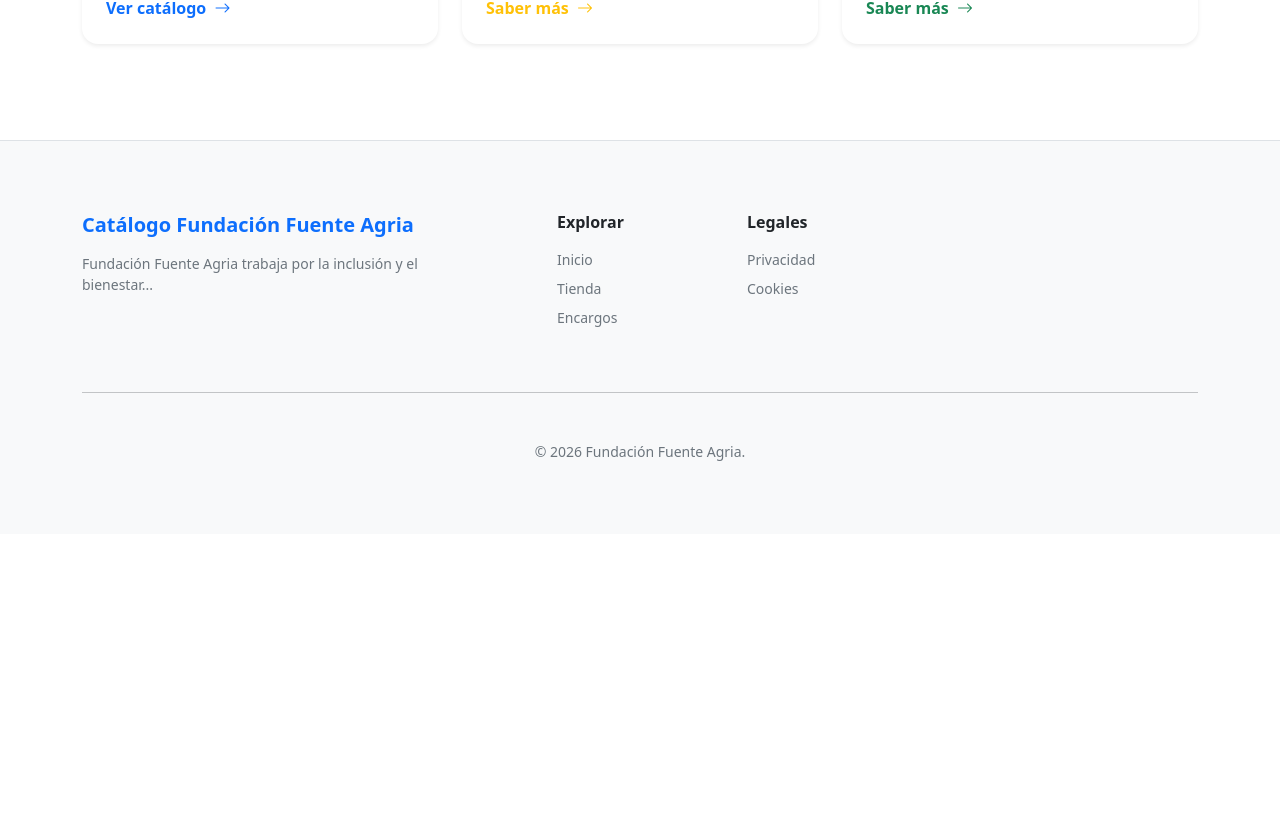
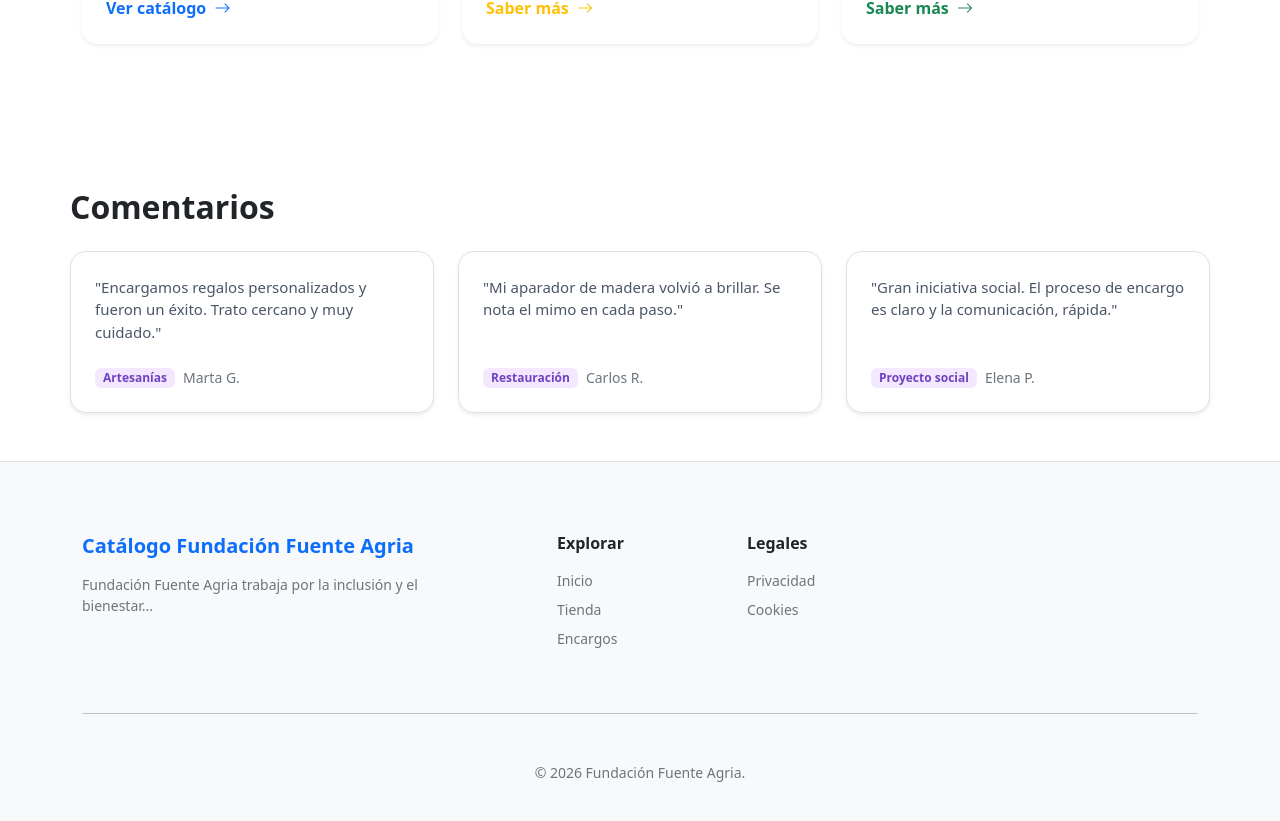
Before and after one commit to BatlloseraDev/Fundacion_Fuente_Agria, a React (Vite) app in the folder front/: page /inicio in a window 1280 px wide. Shown: the part 2151-2972 px from the top of the page. Before the commit the page ends 2685 px from the top, so only its background shows below. Built offline with nearby package versions, Linux system fonts and the light colour scheme; no server answers.

Commit message:
feat: apartado de comentarios

```diff
--- /dev/null
+++ b/front/src/inicio/components/ComentarioCard.tsx
@@ -0,0 +1,27 @@
+import type { ComentarioItem } from '../types/inicio.interface';
+
+export const ComentarioCard = ({ texto, etiqueta, autor }: ComentarioItem) => {
+    return (
+        <div className="card h-100 border shadow-sm rounded-4 transition-all">
+            <div className="card-body d-flex flex-column p-4">
+
+                <p className="card-text mb-4 flex-grow-1" style={{ color: '#4a5568', fontSize: '15px' }}>
+                    {texto}
+                </p>
+
+                <div className="d-flex align-items-center mt-auto">
+                    <span
+                        className="badge rounded-2 fw-semibold px-2 py-1 me-2"
+                        style={{ color: '#6f42c1', backgroundColor: '#f3e8ff' }}
+                    >
+                        {etiqueta}
+                    </span>
+                    <span className="text-secondary small">
+                        {autor}
+                    </span>
+                </div>
+
+            </div>
+        </div>
+    );
+};
--- /dev/null
+++ b/front/src/inicio/components/InicioComentarios.tsx
@@ -0,0 +1,27 @@
+import { ComentarioCard } from './ComentarioCard';
+import { comentariosMock } from '../data/inicio.mock';
+
+export const InicioComentarios = () => {
+    return (
+        <section className="py-5">
+            <div className="container px-0">
+
+                <h2 className="fw-bold mb-4 text-dark">Comentarios</h2>
+
+                <div className="row g-4">
+                    {comentariosMock.map((comentario) => (
+                        <div className="col-12 col-md-4" key={comentario.id}>
+                            <ComentarioCard
+                                id={comentario.id}
+                                texto={comentario.texto}
+                                etiqueta={comentario.etiqueta}
+                                autor={comentario.autor}
+                            />
+                        </div>
+                    ))}
+                </div>
+
+            </div>
+        </section>
+    );
+};
--- a/front/src/inicio/data/inicio.mock.ts
+++ b/front/src/inicio/data/inicio.mock.ts
@@ -1,4 +1,4 @@
-import type { CarouselItem, GridItem,  NovedadItem} from '../types/inicio.interface';
+import type { CarouselItem, GridItem,  NovedadItem, ComentarioItem} from '../types/inicio.interface';
 
 export const mockCarouselData: CarouselItem[] = [
   {
@@ -101,3 +101,24 @@ export const novedadesMock: NovedadItem[] = [
     enlace: "#"
   }
 ];
+
+export const comentariosMock: ComentarioItem[] = [
+  {
+    id: 'comentario-1',
+    texto: '"Encargamos regalos personalizados y fueron un éxito. Trato cercano y muy cuidado."',
+    etiqueta: 'Artesanías',
+    autor: 'Marta G.'
+  },
+  {
+    id: 'comentario-2',
+    texto: '"Mi aparador de madera volvió a brillar. Se nota el mimo en cada paso."',
+    etiqueta: 'Restauración',
+    autor: 'Carlos R.'
+  },
+  {
+    id: 'comentario-3',
+    texto: '"Gran iniciativa social. El proceso de encargo es claro y la comunicación, rápida."',
+    etiqueta: 'Proyecto social',
+    autor: 'Elena P.'
+  }
+];
--- a/front/src/inicio/pages/InicioPage.tsx
+++ b/front/src/inicio/pages/InicioPage.tsx
@@ -1,6 +1,7 @@
 import { InicioHero } from '../components/InicioHero';
 import { InicioGrid } from '../components/InicioGrid';
 import { InicioNovedades } from '../components/InicioNovedades';
+import { InicioComentarios } from '../components/InicioComentarios';
 
 export const InicioPage = () => {
     return (
@@ -10,6 +11,8 @@ export const InicioPage = () => {
             <InicioNovedades />
 
             <InicioGrid />
+
+            <InicioComentarios />
         </main>
     );
 };
```
Also changed, not shown: front/src/inicio/types/inicio.interface.ts (+7 -0 lines).
